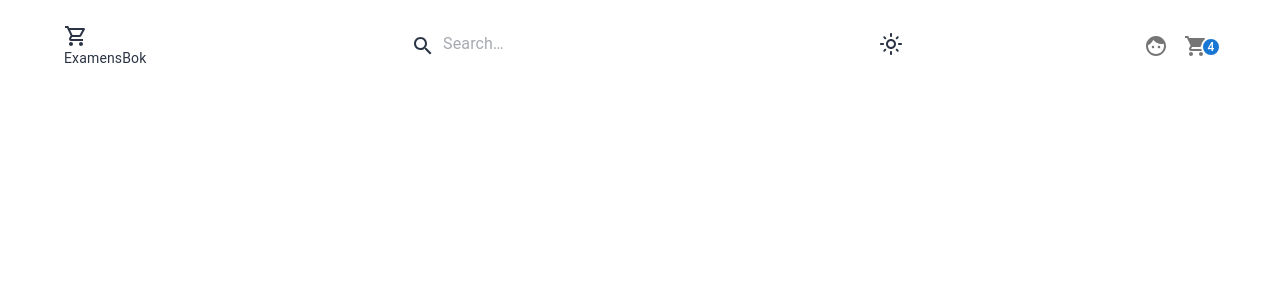
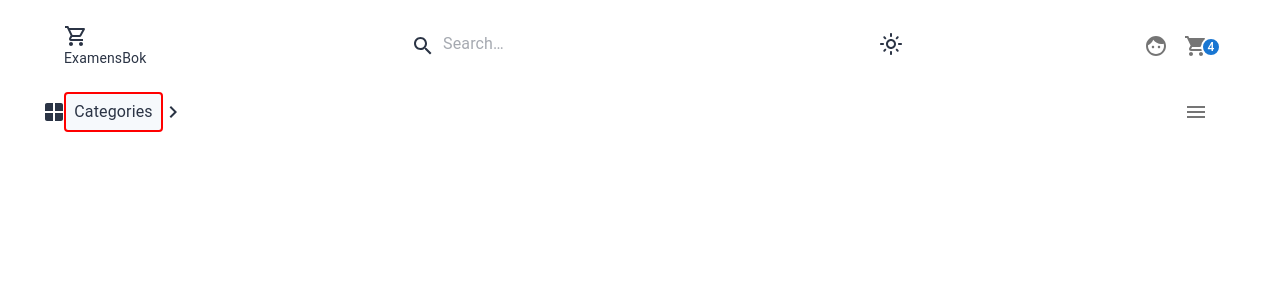
Before and after one commit to ebrahimmousa/eksamensbok, a React (Vite) app: page / in a window 1280 px wide. Shown: the top 300 px of the page. Built offline with nearby package versions, Linux system fonts and the light colour scheme.

Commit message:
Added NavBar

```diff
--- a/src/App.jsx
+++ b/src/App.jsx
@@ -1,24 +1,20 @@
-import Header from "./components/header/header"
+import Header from "./components/header/header";
 import { CssBaseline, ThemeProvider } from "@mui/material";
 import { ColorModeContext, useMode } from "./theme";
-
-
+import NavBar from "./components/header/NavBar";
 
 function App() {
   const [theme, colorMode] = useMode();
 
   return (
-
     <ColorModeContext.Provider value={colorMode}>
-            <ThemeProvider theme={theme}>
-            <CssBaseline />
-    <Header />
-    </ThemeProvider>
+      <ThemeProvider theme={theme}>
+        <CssBaseline />
+        <Header />
+        <NavBar />
+      </ThemeProvider>
     </ColorModeContext.Provider>
-
-
-
-  )
+  );
 }
 
 export default App;
--- /dev/null
+++ b/src/components/header/NavBar.jsx
@@ -0,0 +1,87 @@
+import { Box, Container, IconButton } from "@mui/material";
+import { useState } from "react";
+import Button from "@mui/material/Button";
+import Menu from "@mui/material/Menu";
+import MenuItem from "@mui/material/MenuItem";
+import MenuIcon from "@mui/icons-material/Menu";
+import WindowIcon from "@mui/icons-material/Window";
+import KeyboardArrowRightOutlinedIcon from "@mui/icons-material/KeyboardArrowRightOutlined";
+import { Typography } from "@mui/material/";
+import { useTheme } from "@emotion/react";
+import {
+  HeadphonesOutlined as HeadphonesOutlinedIcon,
+  MenuBookOutlined as MenuBookOutlinedIcon,
+} from "@mui/icons-material";
+
+const NavBar = () => {
+  const [anchorEl, setAnchorEl] = useState(null);
+  const open = Boolean(anchorEl);
+  const handleClick = (event) => {
+    setAnchorEl(event.currentTarget);
+  };
+  const handleClose = () => {
+    setAnchorEl(null);
+  };
+  const theme = useTheme();
+  return (
+    <Container
+      sx={{
+        display: "flex",
+        alignItems: "center",
+        justifyContent: "space-between",
+      }}
+    >
+      <Box>
+        <Button
+          className="border"
+          id="basic-button"
+          aria-controls={open ? "basic-menu" : undefined}
+          aria-haspopup="true"
+          aria-expanded={open ? "true" : undefined}
+          onClick={handleClick}
+          sx={{
+            width: 99,
+            bgcolor: theme.palette.myColor.main,
+            color: theme.palette.text.primary,
+          }}
+        >
+          <WindowIcon />
+          <Typography
+            sx={{
+              padding: "0",
+              textTransform: "capitalize",
+              mx: 1,
+            }}
+          >
+            Categories
+          </Typography>
+          <Box flexGrow={1} />
+          <KeyboardArrowRightOutlinedIcon />
+        </Button>
+        <Menu
+          id="basic-menu"
+          anchorEl={anchorEl}
+          open={open}
+          onClose={handleClose}
+          MenuListProps={{
+            "aria-labelledby": "basic-button",
+          }}
+        >
+          <MenuItem onClick={handleClose}>
+            {" "}
+            <MenuBookOutlinedIcon /> Books
+          </MenuItem>
+          <MenuItem onClick={handleClose}>
+            {" "}
+            <HeadphonesOutlinedIcon /> Audio Books
+          </MenuItem>
+        </Menu>
+      </Box>
+      <IconButton>
+        <MenuIcon />
+      </IconButton>
+    </Container>
+  );
+};
+
+export default NavBar;
--- a/src/index.css
+++ b/src/index.css
@@ -1,3 +1,7 @@
 @import url('https://fonts.googleapis.com/css2?family=Montserrat:wght@300;400;500&display=swap');
 
 *{font-family: 'Montserrat', sans-serif;}
+
+.border{
+    border: 2px solid red !important;
+}
--- a/src/theme.jsx
+++ b/src/theme.jsx
@@ -9,6 +9,10 @@ export const getDesignTokens = (mode) => ({
     ...(mode === "light"
       ? {
           // palette values for light mode
+
+          myColor: {
+            main: "#F6F9FC",
+          },
           text: {
             primary: "#2B3445",
           },
@@ -22,6 +26,11 @@ export const getDesignTokens = (mode) => ({
         }
       : {
           // palette values for dark mode
+
+          myColor: {
+            main: "#252b32",
+          },
+
           neutral: {
             main: "#64748B",
           },
```
